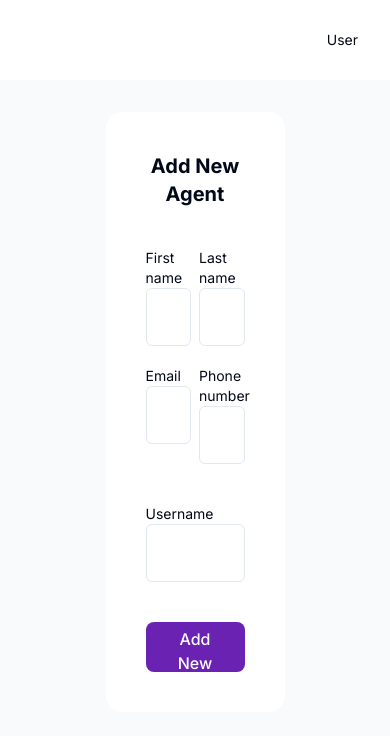
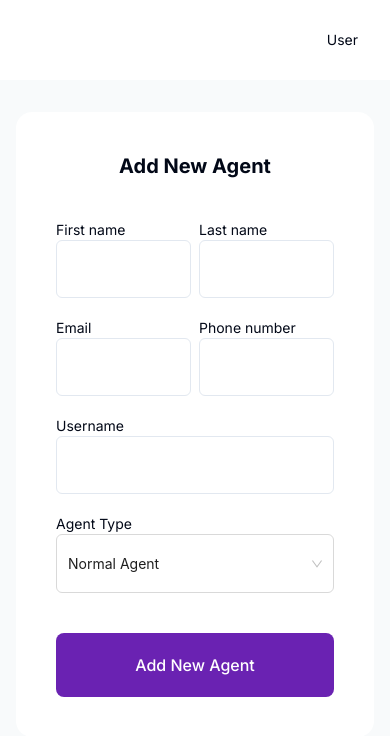
Before and after one commit to ieadeleke/dashboard, a Next.js app: page /agents/new in a window 390 px wide. Shown: the top 736 px of the page. Built offline with nearby package versions, Linux system fonts and the light colour scheme.

Commit message:
add new subagent

```diff
--- a/src/pages/agents/new/index.tsx
+++ b/src/pages/agents/new/index.tsx
@@ -6,7 +6,7 @@ import { TransactionTable } from "@/components/transactions/TransactionTable";
 import { useGetMDAs } from "@/utils/apiHooks/mda/useGetMDAs";
 import { GetAllMDAsResponse } from "@/utils/services/mda/types";
 import { useContext, useEffect, useState } from "react";
-import { Modal, Tabs, Checkbox } from "antd";
+import { Modal, Tabs, Checkbox, Select } from "antd";
 import { RegularTextInput } from "@/components/input/RegularTextInput";
 import { formatDate } from "@/utils/formatters/formatDate";
 import { MDAConsultantTableList } from "@/components/mdas/ConsultantTable";
@@ -18,6 +18,7 @@ import { useAllowMDASplitting } from "@/utils/apiHooks/mda/useAllowMDASplitting"
 import { useGetAgents } from "@/utils/apiHooks/agents/useGetAgents";
 import { AgentTableList } from "@/components/agents/AgentTable";
 import { useAddAgents } from "@/utils/apiHooks/agents/useAddAgent";
+import { BaseSelect } from "@/components/select/BaseSelect";
 
 interface SelectedMDAInterface {
     _id: string;
@@ -34,7 +35,8 @@ interface NewAgentInterface {
     email: string;
     lastName: string;
     userName: string;
-    phoneNumber: string
+    phoneNumber: string;
+    profileType: "normalAgent" | "superAgent"
 }
 
 export default function Agents() {
@@ -49,6 +51,7 @@ export default function Agents() {
         lastName: "",
         userName: "",
         phoneNumber: "",
+        profileType: "normalAgent"
     });
 
     useEffect(() => {
@@ -71,8 +74,8 @@ export default function Agents() {
     }, [error]);
 
     const uploadNewAgentData = () => {
-        let { firstName, lastName, email, userName, phoneNumber } = newUserData;
-        if (firstName.length && lastName.length && email.length && userName.length && phoneNumber.length) {
+        let { firstName, lastName, email, userName, phoneNumber, profileType } = newUserData;
+        if (firstName.length && lastName.length && email.length && userName.length && phoneNumber.length && profileType.length) {
             addnewAgent(newUserData);
         } else {
             showSnackBar({
@@ -95,7 +98,7 @@ export default function Agents() {
                 <div className="flex flex-col px-4 py-8 gap-8">
                     <div>
                         <div className="flex flex-col justify-center gap-5">
-                            <div className="w-[50%] mx-auto bg-white p-10 rounded-[16px]">
+                            <div className="w-full md:w-[50%] mx-auto bg-white p-10 md-px-10 rounded-[16px]">
                                 <div className="mb-10 text-center">
                                     <h3 className="font-bold text-xl">Add New Agent</h3>
                                 </div>
@@ -109,7 +112,7 @@ export default function Agents() {
                                         <RegularTextInput onChange={updateAgentFormField} value={newUserData.lastName} name="lastName" className="text-xs py-7" />
                                     </div>
                                 </div>
-                                <div className="grid grid-cols-2 mb-5 gap-2">
+                                <div className="grid grid-cols-2 gap-2">
                                     <div className="mb-5">
                                         <h4 className="text-sm">Email</h4>
                                         <RegularTextInput onChange={updateAgentFormField} value={newUserData.email} name="email" className="text-xs py-7" />
@@ -123,8 +126,20 @@ export default function Agents() {
                                     <h4 className="text-sm">Username</h4>
                                     <RegularTextInput onChange={updateAgentFormField} value={newUserData.userName} name="userName" className="text-xs py-7" />
                                 </div>
+                                <div className="mb-5">
+                                    <h4 className="text-sm">Agent Type</h4>
+                                    <Select className="text-xs block w-full h-[3.7rem]" value={newUserData.profileType} onChange={e => {
+                                        setNewUserData({
+                                            ...newUserData,
+                                            profileType: e
+                                        })
+                                    }}>
+                                        <Select.Option key={"normalAgent"}>Normal Agent</Select.Option>
+                                        <Select.Option key={"superAgent"}>Super Agent</Select.Option>
+                                    </Select>
+                                </div>
                                 <div className="mt-10">
-                                    <Button className="px-5 w-full" onClick={uploadNewAgentData}
+                                    <Button className="px-5 h-[4rem] w-full" onClick={uploadNewAgentData}
                                         isLoading={isLoading}>Add New Agent</Button>
                                 </div>
                             </div>
--- a/src/utils/constants.ts
+++ b/src/utils/constants.ts
@@ -1,3 +1,3 @@
 export const DEFAULT_PROFILE_URL = "https://res.cloudinary.com/dfzhxlgll/image/upload/v1699012553/laswa/PngItem_307416_jgjt3w.png"
-export const BASE_URL = "https://usepay4it.com/api"
+export const BASE_URL = "https://sandbox.usepay4it.com/api"
 export const BASE_WEBSOCKET_URL="ws://laswa.damdamtechnology.com"
--- a/src/utils/services/agents/index.ts
+++ b/src/utils/services/agents/index.ts
@@ -61,8 +61,6 @@ export function AgentService() {
     }
 
     async function fundWallet(payload: FundWalletParams) {
-        console.log(payload);
-        console.log("hello there");
         const data = await request({
             path: `v1/agent/admin/FundCustomerWallet`,
             method: "POST",
@@ -72,8 +70,6 @@ export function AgentService() {
     }
 
     async function upgradeWallet(payload: UpdateWalletParams) {
-        console.log(payload);
-        console.log("hello there");
         const data = await request({
             path: `v1/agent/admin/UpgradeWallet`,
             method: "PUT",
--- a/src/utils/services/agents/types/index.ts
+++ b/src/utils/services/agents/types/index.ts
@@ -22,7 +22,8 @@ export type AddAgentParams = {
     userName: string,
     phoneNumber: string,
     firstName: string,
-    lastName: string
+    lastName: string,
+    profileType: string
 }
 
 export type AddAgentResponse = ApiResponse & {
```
